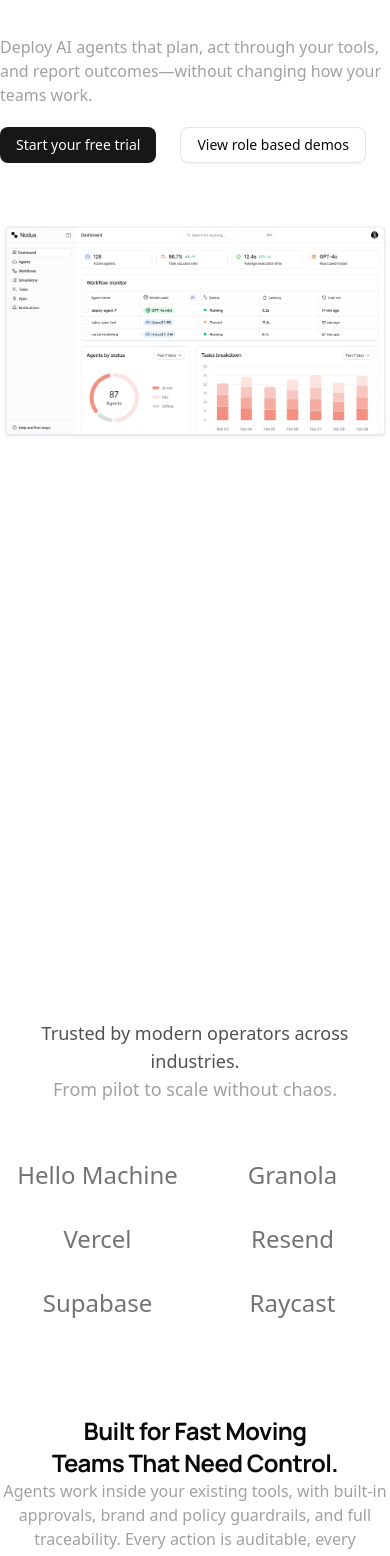
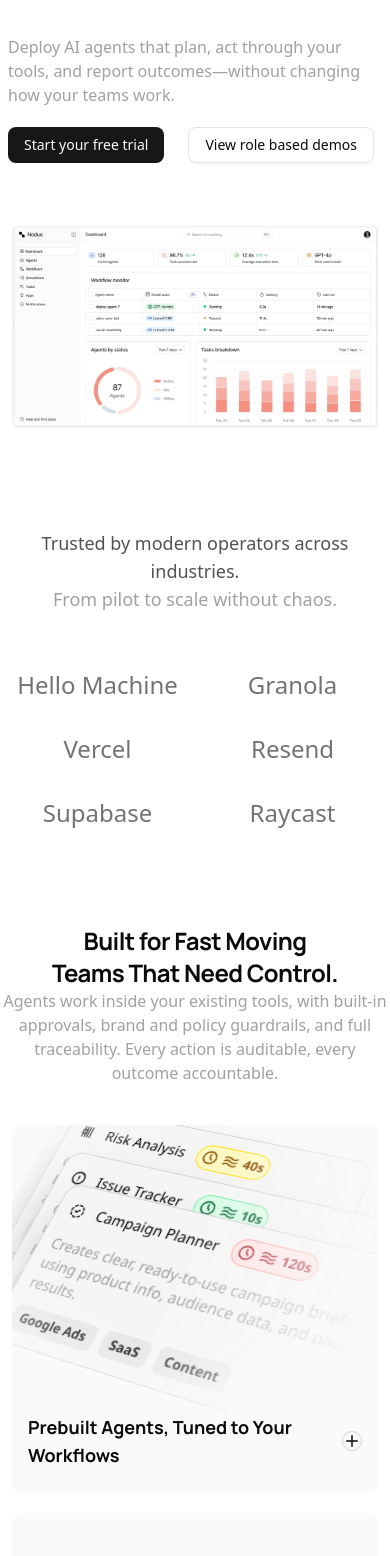
Before and after one commit to aryanpatel99/landing-page, a Next.js app: page / in a window 390 px wide. Shown: the part 142-1698 px from the top of the page. Built offline with nearby package versions, Linux system fonts and the light colour scheme.

Commit message:
improved the ui

```diff
--- a/app/components/Hero.tsx
+++ b/app/components/Hero.tsx
@@ -9,12 +9,12 @@
 
 const Hero = () => {
   return (
-    <section className='pt-10 md:pt-20 lg:pt-30'>
+    <section className='pt-10 md:pt-20 lg:pt-30 px-2 xl:px-0'>
         <Container>
             <Heading as='h1' className='mb-4'>Agents that do the work<br />Approvals that keep you safe.</Heading>
             <SubHeading className='py-5'>Deploy AI agents that plan, act through your tools, and report outcomes—without changing how your teams work.</SubHeading>
-            <div className='flex items-center gap-6'>
-                <Button className='shadow-brand'>Start your free trial</Button>
+            <div className='flex items-center gap-6 flex-wrap-reverse'>
+                <Button className='shadow-brand '>Start your free trial</Button>
                 <Button variant={'outline'}>View role based demos</Button>
             </div>
 
--- a/app/components/LandingCloud.tsx
+++ b/app/components/LandingCloud.tsx
@@ -1,6 +1,4 @@
 "use client"
-
-import { log } from 'console'
 import React from 'react'
 import { motion } from 'motion/react'
 const LandingCloud = () => {
@@ -15,7 +13,7 @@
   return (
     <section className='mt-4 py-10'>
         <h2 className='max-w-2xl mx-auto text-lg text-neutral-600 dark:text:400 text-center font-medium'>Trusted by modern operators across industries. <br /><span className='text-neutral-400'>From pilot to scale without chaos.</span></h2>
-        <div className='grid grid-cols-2 md:grid-cols-3 max-w-3xl mx-auto mt-10'>
+        <div className='grid grid-cols-2 md:grid-cols-3 max-w-3xl mx-auto mt-10 items-center text-center'>
             {logos.map((logo, index) => (
                 <motion.div
                 key={index+logo.title}
--- a/app/components/LandingImages.tsx
+++ b/app/components/LandingImages.tsx
@@ -34,7 +34,7 @@
         //     </motion.div>
         // </div>
 
-        <div className='relative min-h-200 pt-15 py-10 overflow-hidden mask-b-from-50%'>
+        <div className='relative min-h-fit pt-15 py-10 overflow-hidden mask-b-from-80%'>
             <img  src="./dashboard@3x.webp" alt="dashboardImg" />
             {/* <img className={cn('absolute inset-0 rounded-md mask-r-from-30% mask-b-from-30%  translate-x-30 translate-y-30 shadow')} src="./dashboard@3x.webp" alt="dashboardImg" /> */}
         </div>
--- a/app/components/features/card.tsx
+++ b/app/components/features/card.tsx
@@ -9,7 +9,7 @@
     children: React.ReactNode
 }) => {
   return (
-    <div className={cn(" max-w-l mx-auto bg-neutral-50 dark:bg-neutral-800 rounded-lg")}>{children} </div>
+    <div className={cn(" max-w-lg mx-auto  bg-neutral-50 dark:bg-neutral-800 rounded-lg")}>{children} </div>
   )
 }
 
@@ -60,7 +60,7 @@
     children? : React.ReactNode
 }) => {
     return (
-        <div className={cn('relative h-40 sm:h-60 md:h-80 overflow-hidden perspective-distant',className) }>
+        <div className={cn('relative h-72  md:h-80 overflow-hidden perspective-distant',className) }>
             {/* <div className="absolute inset-0 h-full w-full z-40 bg-white"></div> */}
             {children}
         </div>
--- a/app/components/features/index.tsx
+++ b/app/components/features/index.tsx
@@ -21,7 +21,7 @@
             </SubHeading>
 
         </div>
-            <div className="grid grid-cols-1 md:grid-cols-3 gap-5 my-10 md:my-20">
+            <div className="grid grid-cols-1 lg:grid-cols-3 gap-5 my-10 md:my-20 px-3 xl:px-0">
                  <Card className='rounded-bl-3xl rounded-tl-3xl'>
                     <CardSkeleton>
                     <SkeletonOne/>
```
Also changed, not shown: icons/index.tsx (+1 -1 lines).
